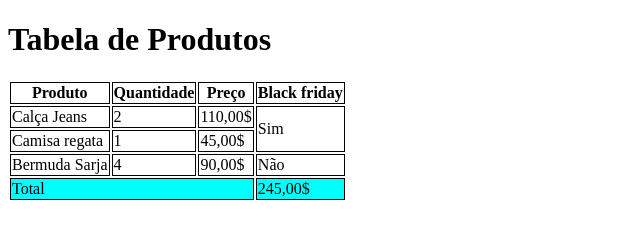
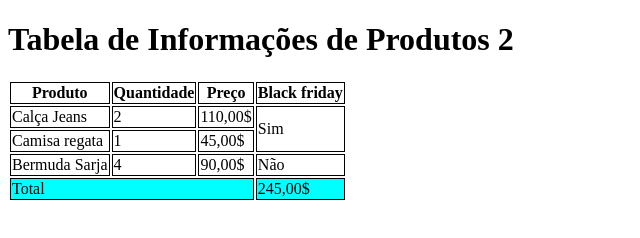
Before and after one commit to kalito-wilk/aula-tabela, a plain HTML site: page index.html in a window 1280 px wide. Shown: the whole page, without its empty margins (0-640 px from the left). Drawn offline with Linux system fonts and the light colour scheme.

Commit message:
modificacao no h1

```diff
--- a/index.html
+++ b/index.html
@@ -17,7 +17,7 @@
 </head>
 
 <body>
-    <h1>Tabela de Produtos</h1>
+    <h1>Tabela de Informações de Produtos 2</h1>
 
     <table>
         <thead>
```
